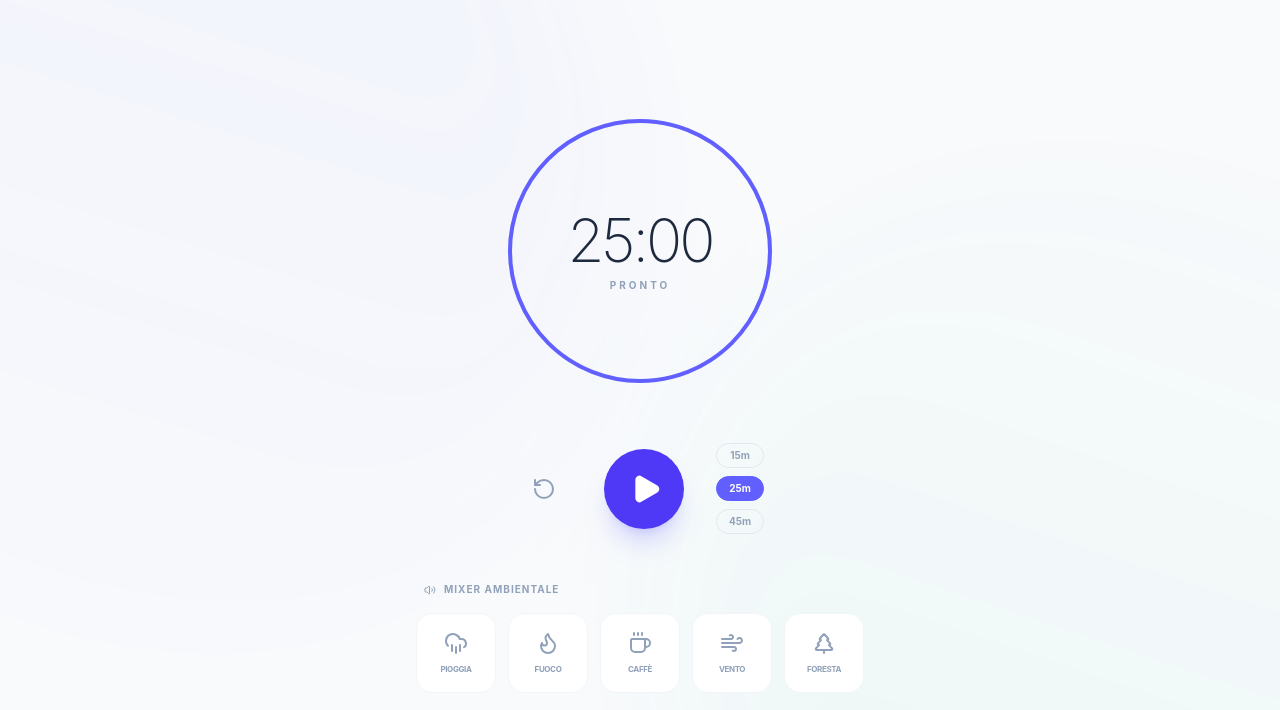
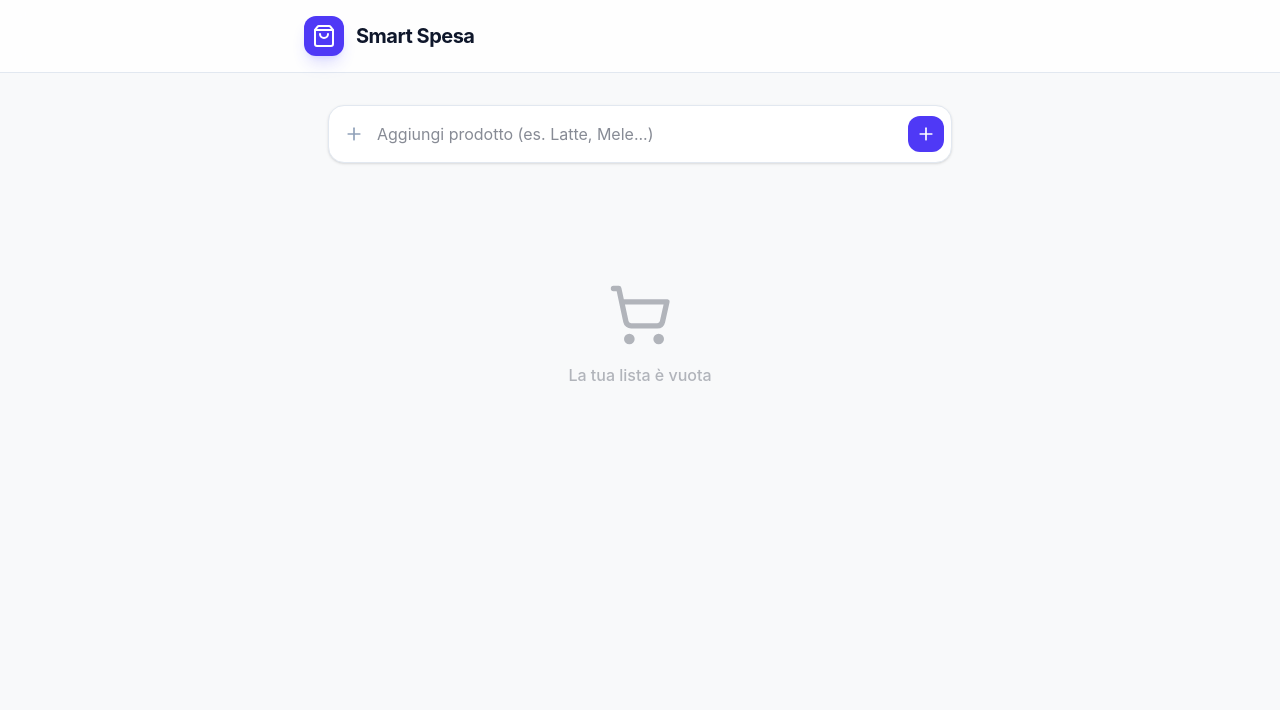
Before and after one commit to massimo12c/prome, a React (Vite) app: page / in a window 1280 px wide. Shown: the top 710 px of the page. Built offline with nearby package versions, Linux system fonts and the light colour scheme.

Commit message:
Fix unused imports and finish Smart Shopping List

```diff
--- a/index.html
+++ b/index.html
@@ -6,9 +6,9 @@
     <link rel="manifest" href="/manifest.webmanifest" />
     <meta name="apple-mobile-web-app-capable" content="yes">
     <meta name="apple-mobile-web-app-status-bar-style" content="black-translucent">
-    <meta name="apple-mobile-web-app-title" content="ZenTimer">
+    <meta name="apple-mobile-web-app-title" content="SmartSpesa">
     <meta name="viewport" content="width=device-width, initial-scale=1.0, maximum-scale=1.0, user-scalable=no" />
-    <title>Zen Timer</title>
+    <title>Smart Spesa</title>
   </head>
   <body>
     <div id="root"></div>
--- a/src/App.tsx
+++ b/src/App.tsx
@@ -1,24 +1,50 @@
-import { useState, useEffect, useRef } from 'react';
-import { Play, Pause, RotateCcw, CloudRain, Flame, Coffee, Wind, TreePine, Volume2, X, Plus } from 'lucide-react';
-import { motion } from 'framer-motion';
+import { useState, useEffect } from 'react';
+import { Plus, ShoppingCart, Trash2, CheckCircle2, Circle, ShoppingBag } from 'lucide-react';
+import { motion, AnimatePresence } from 'framer-motion';
 
-const SOUNDS = [
-  { id: 'rain', name: 'Pioggia', icon: CloudRain, url: 'https://assets.mixkit.co/active_storage/sfx/2405/2405-preview.mp3' },
-  { id: 'fire', name: 'Fuoco', icon: Flame, url: 'https://assets.mixkit.co/active_storage/sfx/2413/2413-preview.mp3' },
-  { id: 'coffee', name: 'Caffè', icon: Coffee, url: 'https://assets.mixkit.co/active_storage/sfx/2437/2437-preview.mp3' },
-  { id: 'wind', name: 'Vento', icon: Wind, url: 'https://assets.mixkit.co/active_storage/sfx/2422/2422-preview.mp3' },
-  { id: 'forest', name: 'Foresta', icon: TreePine, url: 'https://assets.mixkit.co/active_storage/sfx/2411/2411-preview.mp3' },
-];
+interface ShoppingItem {
+  id: string;
+  text: string;
+  category: string;
+  completed: boolean;
+  quantity?: string;
+}
+
+const CATEGORY_MAP: Record<string, string> = {
+  'pane': 'Panetteria', 'focaccia': 'Panetteria', 'biscotti': 'Panetteria', 'cracker': 'Panetteria',
+  'latte': 'Latticini', 'formaggio': 'Latticini', 'burro': 'Latticini', 'yogurt': 'Latticini', 'panna': 'Latticini',
+  'mela': 'Ortofrutta', 'pera': 'Ortofrutta', 'banana': 'Ortofrutta', 'pomodoro': 'Ortofrutta', 'insalata': 'Ortofrutta', 'carota': 'Ortofrutta', 'patata': 'Ortofrutta',
+  'carne': 'Macelleria', 'pollo': 'Macelleria', 'manzo': 'Macelleria', 'prosciutto': 'Macelleria', 'salame': 'Macelleria',
+  'pesce': 'Pescheria', 'tonno': 'Pescheria', 'salmone': 'Pescheria',
+  'pasta': 'Dispensa', 'riso': 'Dispensa', 'farina': 'Dispensa', 'zucchero': 'Dispensa', 'sale': 'Dispensa', 'olio': 'Dispensa',
+  'acqua': 'Bevande', 'vino': 'Bevande', 'birra': 'Bevande', 'succo': 'Bevande', 'coca': 'Bevande',
+  'sapone': 'Igiene', 'shampoo': 'Igiene', 'dentifricio': 'Igiene', 'carta': 'Igiene',
+};
+
+const CATEGORY_COLORS: Record<string, string> = {
+  'Panetteria': 'bg-amber-100 text-amber-700 dark:bg-amber-900/30 dark:text-amber-400',
+  'Latticini': 'bg-blue-100 text-blue-700 dark:bg-blue-900/30 dark:text-blue-400',
+  'Ortofrutta': 'bg-emerald-100 text-emerald-700 dark:bg-emerald-900/30 dark:text-emerald-400',
+  'Macelleria': 'bg-rose-100 text-rose-700 dark:bg-rose-900/30 dark:text-rose-400',
+  'Pescheria': 'bg-cyan-100 text-cyan-700 dark:bg-cyan-900/30 dark:text-cyan-400',
+  'Dispensa': 'bg-orange-100 text-orange-700 dark:bg-orange-900/30 dark:text-orange-400',
+  'Bevande': 'bg-purple-100 text-purple-700 dark:bg-purple-900/30 dark:text-purple-400',
+  'Igiene': 'bg-slate-100 text-slate-700 dark:bg-slate-900/30 dark:text-slate-400',
+  'Altro': 'bg-gray-100 text-gray-700 dark:bg-gray-900/30 dark:text-gray-400',
+};
 
 function App() {
-  const [timeLeft, setTimeLeft] = useState(25 * 60);
-  const [isActive, setIsActive] = useState(false);
-  const [totalTime, setTotalTime] = useState(25 * 60);
-  const [activeSounds, setActiveSounds] = useState<Record<string, boolean>>({});
+  const [items, setItems] = useState<ShoppingItem[]>(() => {
+    const saved = localStorage.getItem('shopping_list');
+    return saved ? JSON.parse(saved) : [];
+  });
+  const [inputText, setInputText] = useState('');
   const [isIOS, setIsIOS] = useState(false);
   const [isStandalone, setIsStandalone] = useState(false);
 
-  const audioRefs = useRef<Record<string, HTMLAudioElement>>({});
+  useEffect(() => {
+    localStorage.setItem('shopping_list', JSON.stringify(items));
+  }, [items]);
 
   useEffect(() => {
     const ua = navigator.userAgent;
@@ -26,200 +52,171 @@ function App() {
     setIsStandalone((window as any).navigator.standalone || window.matchMedia('(display-mode: standalone)').matches);
   }, []);
 
-  useEffect(() => {
-    let interval: any = null;
-    if (isActive && timeLeft > 0) {
-      interval = setInterval(() => {
-        setTimeLeft((prev) => prev - 1);
-      }, 1000);
-    } else if (timeLeft === 0) {
-      setIsActive(false);
-      clearInterval(interval);
+  const addItem = (e: React.FormEvent) => {
+    e.preventDefault();
+    if (!inputText.trim()) return;
+
+    const lowerText = inputText.toLowerCase();
+    let category = 'Altro';
+    for (const [key, val] of Object.entries(CATEGORY_MAP)) {
+      if (lowerText.includes(key)) {
+        category = val;
+        break;
       }
-    return () => clearInterval(interval);
-  }, [isActive, timeLeft]);
+    }
 
-  const toggleTimer = () => setIsActive(!isActive);
-
-  const resetTimer = () => {
-    setIsActive(false);
-    setTimeLeft(totalTime);
+    const newItem: ShoppingItem = {
+      id: Date.now().toString(),
+      text: inputText.trim(),
+      category,
+      completed: false
     };
 
-  const setDuration = (mins: number) => {
-    const secs = mins * 60;
-    setTotalTime(secs);
-    setTimeLeft(secs);
-    setIsActive(false);
+    setItems([newItem, ...items]);
+    setInputText('');
   };
 
-  const toggleSound = (id: string) => {
-    const isNowActive = !activeSounds[id];
-    setActiveSounds({ ...activeSounds, [id]: isNowActive });
-
-    if (isNowActive) {
-      audioRefs.current[id].play().catch(e => console.log('Audio play blocked', e));
-      audioRefs.current[id].loop = true;
-    } else {
-      audioRefs.current[id].pause();
-    }
+  const toggleComplete = (id: string) => {
+    setItems(items.map(item =>
+      item.id === id ? { ...item, completed: !item.completed } : item
+    ));
   };
 
-  const formatTime = (seconds: number) => {
-    const m = Math.floor(seconds / 60);
-    const s = seconds % 60;
-    return `${m}:${s < 10 ? '0' : ''}${s}`;
+  const deleteItem = (id: string) => {
+    setItems(items.filter(item => item.id !== id));
   };
 
-  const progress = (timeLeft / totalTime) * 100;
+  const clearCompleted = () => {
+    setItems(items.filter(item => !item.completed));
+  };
+
+  const categories = [...new Set(items.map(item => item.category))].sort((a, b) =>
+    a === 'Altro' ? 1 : b === 'Altro' ? -1 : a.localeCompare(b)
+  );
 
   return (
-    <div className="min-h-screen bg-slate-50 dark:bg-[#0a0a0c] text-slate-800 dark:text-slate-200 transition-colors duration-1000 flex flex-col items-center justify-center p-6 font-sans overflow-hidden">
+    <div className="min-h-screen bg-[#f8f9fa] dark:bg-[#0f1115] text-slate-900 dark:text-slate-100 transition-colors duration-300 font-sans pb-20">
 
-      {/* Hidden Audio Elements */}
-      {SOUNDS.map(sound => (
-        <audio
-          key={sound.id}
-          ref={el => { if (el) audioRefs.current[sound.id] = el; }}
-          src={sound.url}
-          preload="auto"
+      {/* Header */}
+      <header className="sticky top-0 z-30 bg-white/80 dark:bg-[#0f1115]/80 backdrop-blur-md border-b border-slate-200 dark:border-slate-800 px-6 py-4">
+        <div className="max-w-2xl mx-auto flex items-center justify-between">
+          <div className="flex items-center gap-3">
+            <div className="bg-indigo-600 p-2 rounded-xl shadow-lg shadow-indigo-500/20">
+              <ShoppingBag className="w-6 h-6 text-white" />
+            </div>
+            <h1 className="text-xl font-bold tracking-tight">Smart Spesa</h1>
+          </div>
+          {items.some(i => i.completed) && (
+            <button
+              onClick={clearCompleted}
+              className="text-xs font-bold text-rose-500 hover:text-rose-600 transition-colors"
+            >
+              Pulisci carrello
+            </button>
+          )}
+        </div>
+      </header>
+
+      <main className="max-w-2xl mx-auto px-6 py-8">
+
+        {/* Input Form */}
+        <form onSubmit={addItem} className="mb-10 relative">
+          <input
+            type="text"
+            placeholder="Aggiungi prodotto (es. Latte, Mele...)"
+            className="w-full bg-white dark:bg-[#1a1d23] border border-slate-200 dark:border-slate-800 rounded-2xl py-4 pl-12 pr-4 shadow-sm focus:ring-2 focus:ring-indigo-500/20 focus:border-indigo-500 transition-all outline-none"
+            value={inputText}
+            onChange={(e) => setInputText(e.target.value)}
           />
-      ))}
+          <Plus className="absolute left-4 top-1/2 -translate-y-1/2 w-5 h-5 text-slate-400" />
+          <button
+            type="submit"
+            className="absolute right-2 top-1/2 -translate-y-1/2 bg-indigo-600 text-white p-2 rounded-xl hover:bg-indigo-700 transition-colors"
+          >
+            <Plus className="w-5 h-5" />
+          </button>
+        </form>
 
-      {/* Background Animated Gradient */}
-      <div className="fixed inset-0 pointer-events-none opacity-30 dark:opacity-20">
-        <motion.div
-          animate={{
-            scale: [1, 1.2, 1],
-            rotate: [0, 90, 0],
-          }}
-          transition={{ duration: 20, repeat: Infinity, ease: "linear" }}
-          className="absolute -top-1/2 -left-1/2 w-full h-full bg-gradient-to-br from-indigo-500/20 to-transparent rounded-full blur-3xl"
-        />
-        <motion.div
-          animate={{
-            scale: [1.2, 1, 1.2],
-            rotate: [90, 0, 90],
-          }}
-          transition={{ duration: 25, repeat: Infinity, ease: "linear" }}
-          className="absolute -bottom-1/2 -right-1/2 w-full h-full bg-gradient-to-tl from-emerald-500/20 to-transparent rounded-full blur-3xl"
-        />
+        {/* Categories & Items */}
+        {items.length === 0 ? (
+          <div className="text-center py-20 opacity-30 flex flex-col items-center gap-4">
+            <ShoppingCart className="w-16 h-16" />
+            <p className="font-medium">La tua lista è vuota</p>
+          </div>
+        ) : (
+          <div className="space-y-10">
+            {categories.map(category => {
+              const categoryItems = items.filter(i => i.category === category);
+              const uncompleted = categoryItems.filter(i => !i.completed);
+              const completed = categoryItems.filter(i => i.completed);
+
+              if (categoryItems.length === 0) return null;
+
+              return (
+                <section key={category} className="space-y-4">
+                  <div className="flex items-center gap-3">
+                    <span className={`text-[10px] font-black uppercase tracking-widest px-2.5 py-1 rounded-full ${CATEGORY_COLORS[category] || CATEGORY_COLORS['Altro']}`}>
+                      {category}
+                    </span>
+                    <div className="h-px flex-1 bg-slate-200 dark:bg-slate-800" />
                   </div>
 
-      <div className="relative z-10 w-full max-w-md flex flex-col items-center gap-12">
+                  <div className="grid gap-2">
+                    <AnimatePresence initial={false}>
+                      {[...uncompleted, ...completed].map((item) => (
+                        <motion.div
+                          key={item.id}
+                          layout
+                          initial={{ opacity: 0, y: 10 }}
+                          animate={{ opacity: 1, y: 0 }}
+                          exit={{ opacity: 0, scale: 0.95 }}
+                          className={`group flex items-center justify-between p-4 rounded-2xl border transition-all ${item.completed ? 'bg-slate-50 dark:bg-[#16191f] border-transparent opacity-50' : 'bg-white dark:bg-[#1a1d23] border-slate-100 dark:border-slate-800 shadow-sm'}`}
+                        >
+                          <div className="flex items-center gap-4 flex-1">
+                            <button
+                              onClick={() => toggleComplete(item.id)}
+                              className={`transition-colors ${item.completed ? 'text-emerald-500' : 'text-slate-300 hover:text-indigo-500'}`}
+                            >
+                              {item.completed ? <CheckCircle2 className="w-6 h-6" /> : <Circle className="w-6 h-6" />}
+                            </button>
+                            <span className={`font-medium ${item.completed ? 'line-through text-slate-400' : ''}`}>
+                              {item.text}
+                            </span>
+                          </div>
+                          <button
+                            onClick={() => deleteItem(item.id)}
+                            className="p-2 text-slate-300 hover:text-rose-500 opacity-0 group-hover:opacity-100 transition-all"
+                          >
+                            <Trash2 className="w-5 h-5" />
+                          </button>
+                        </motion.div>
+                      ))}
+                    </AnimatePresence>
+                  </div>
+                </section>
+              );
+            })}
+          </div>
+        )}
 
-        {/* Timer Circle */}
-        <div className="relative w-72 h-72 flex items-center justify-center">
-          <svg className="absolute inset-0 w-full h-full -rotate-90 transform">
-            <circle
-              cx="144"
-              cy="144"
-              r="130"
-              stroke="currentColor"
-              strokeWidth="4"
-              fill="transparent"
-              className="text-slate-200 dark:text-slate-800"
-            />
-            <motion.circle
-              cx="144"
-              cy="144"
-              r="130"
-              stroke="currentColor"
-              strokeWidth="4"
-              fill="transparent"
-              strokeDasharray="816.8"
-              animate={{ strokeDashoffset: 816.8 * (1 - progress / 100) }}
-              transition={{ duration: 1, ease: "linear" }}
-              className="text-indigo-500 dark:text-indigo-400"
-              strokeLinecap="round"
-            />
-          </svg>
+      </main>
 
-          <div className="text-center flex flex-col items-center">
-            <motion.span
-              key={timeLeft}
-              initial={{ opacity: 0.5, y: 5 }}
+      {/* iOS/Android PWA Prompt */}
+      {((isIOS || /Android/.test(navigator.userAgent)) && !isStandalone) && (
+        <motion.div
+          initial={{ opacity: 0, y: 50 }}
           animate={{ opacity: 1, y: 0 }}
-              className="text-6xl font-extralight tracking-tighter"
+          className="fixed bottom-6 left-6 right-6 bg-white dark:bg-[#1a1d23] border border-slate-200 dark:border-slate-800 p-4 rounded-3xl shadow-2xl flex items-center gap-4 z-50"
         >
-              {formatTime(timeLeft)}
-            </motion.span>
-            <p className="text-[10px] uppercase tracking-[0.3em] font-bold text-slate-400 mt-2">
-              {isActive ? 'Concentrazione' : 'Pronto'}
-            </p>
-          </div>
-        </div>
-
-        {/* Timer Controls */}
-        <div className="flex items-center gap-8">
-          <button
-            onClick={resetTimer}
-            className="p-4 rounded-full hover:bg-slate-200 dark:hover:bg-slate-800 transition-colors text-slate-400"
-          >
-            <RotateCcw className="w-6 h-6" />
-          </button>
-
-          <button
-            onClick={toggleTimer}
-            className="w-20 h-20 rounded-full bg-indigo-600 hover:bg-indigo-700 text-white flex items-center justify-center shadow-xl shadow-indigo-500/20 active:scale-95 transition-all"
-          >
-            {isActive ? <Pause className="w-8 h-8 fill-current" /> : <Play className="w-8 h-8 fill-current ml-1" />}
-          </button>
-
-          <div className="flex flex-col gap-2">
-            {[15, 25, 45].map(m => (
-              <button
-                key={m}
-                onClick={() => setDuration(m)}
-                className={`text-[10px] font-bold px-3 py-1 rounded-full border transition-all ${totalTime === m * 60 ? 'bg-indigo-500 border-indigo-500 text-white' : 'border-slate-200 dark:border-slate-800 text-slate-400'}`}
-              >
-                {m}m
-              </button>
-            ))}
-          </div>
-        </div>
-
-        {/* Sound Mixer */}
-        <div className="w-full space-y-4">
-          <div className="flex items-center gap-2 px-2">
-            <Volume2 className="w-3 h-3 text-slate-400" />
-            <span className="text-[10px] font-bold uppercase tracking-widest text-slate-400">Mixer Ambientale</span>
-          </div>
-
-          <div className="grid grid-cols-5 gap-3">
-            {SOUNDS.map(sound => (
-              <button
-                key={sound.id}
-                onClick={() => toggleSound(sound.id)}
-                className={`aspect-square rounded-2xl flex flex-col items-center justify-center gap-2 transition-all active:scale-90 ${activeSounds[sound.id] ? 'bg-indigo-100 dark:bg-indigo-900/30 text-indigo-600 dark:text-indigo-400 border-2 border-indigo-200 dark:border-indigo-800' : 'bg-white dark:bg-slate-900 text-slate-400 border border-slate-100 dark:border-slate-800'}`}
-              >
-                <sound.icon className="w-6 h-6" />
-                <span className="text-[8px] font-bold uppercase tracking-tighter">{sound.name}</span>
-              </button>
-            ))}
-          </div>
-        </div>
-
-        {/* iOS PWA Instructions */}
-        {isIOS && !isStandalone && (
-          <motion.div
-            initial={{ opacity: 0, y: 20 }}
-            animate={{ opacity: 1, y: 0 }}
-            className="fixed bottom-6 left-6 right-6 bg-white dark:bg-[#161616] border border-slate-100 dark:border-slate-800 p-4 rounded-3xl shadow-2xl flex items-center gap-4 z-50"
-          >
-            <div className="bg-indigo-50 dark:bg-indigo-900/20 p-3 rounded-2xl text-indigo-500">
+          <div className="bg-indigo-600 p-3 rounded-2xl text-white">
             <Plus className="w-5 h-5" />
           </div>
-            <p className="text-[10px] font-bold leading-tight uppercase tracking-tight">
-              Installa per un'esperienza Zen: clicca su <span className="inline-block border rounded px-1">↑</span> e poi su <br/> <strong>"Aggiungi alla schermata Home"</strong>.
+          <p className="text-[10px] font-bold uppercase tracking-tight leading-tight">
+            Installa la Spesa: clicca su {isIOS ? '↑' : '⋮'} e seleziona <br/> <strong>"Aggiungi a Home"</strong>.
           </p>
-            <button onClick={() => setIsIOS(false)} className="text-slate-300 ml-auto">
-              <X className="w-4 h-4" />
-            </button>
         </motion.div>
       )}
 
-      </div>
     </div>
   );
 }
```
Also changed, not shown: public/manifest.webmanifest. Lines whose indentation alone changed are shown as unchanged.
